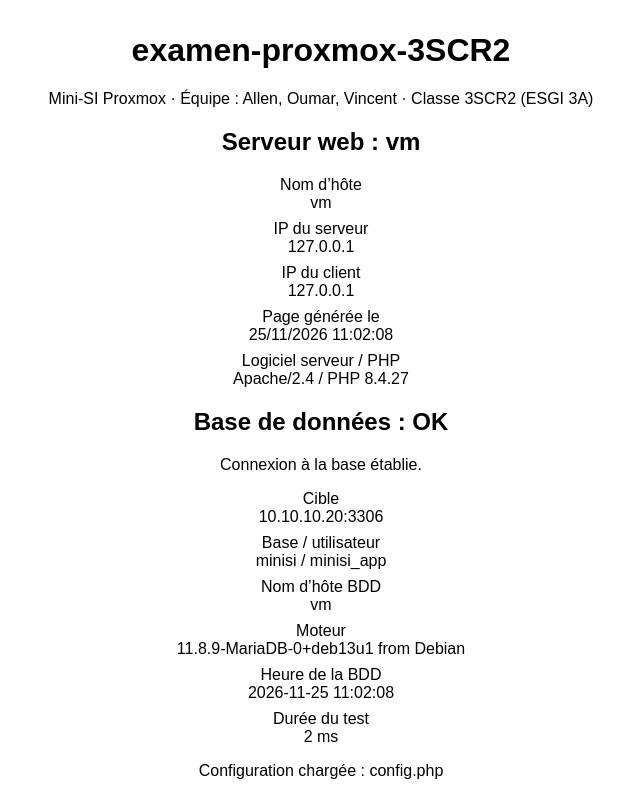
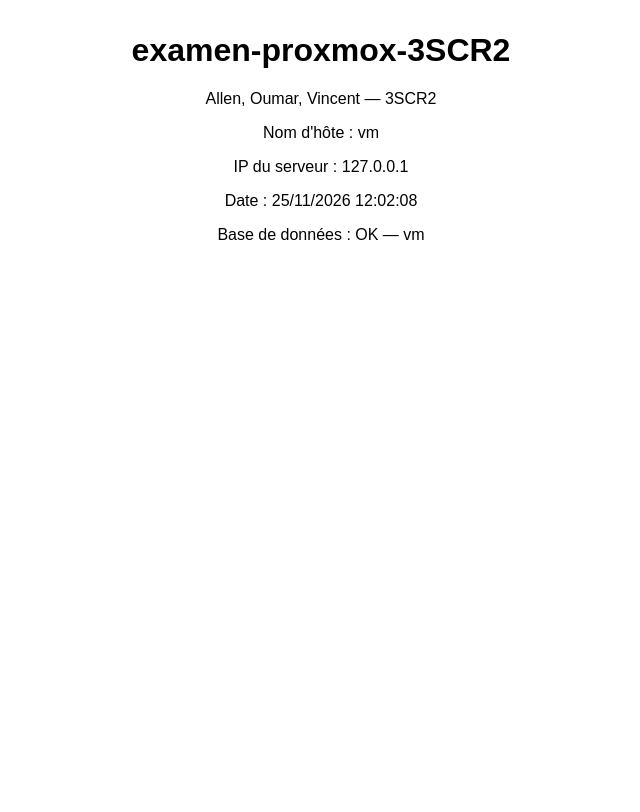
Before and after one commit to Gravityfall2/examen-proxmox-3SCR2, a PHP site: page / in a window 1280 px wide. Shown: the whole page, without its empty margins (319-959 px from the left). After the commit the page ends 240 px from the top, so only its background shows below. Run offline with PHP 8.4, Linux system fonts and the light colour scheme.

Commit message:
Site web réduit au strict minimum

```diff
--- a/web/website/index.php
+++ b/web/website/index.php
@@ -1,240 +1,68 @@
 <?php
-/*
- * examen-proxmox-3SCR2 — page de l'invité web du mini-SI.
- * Affiche l'identité du serveur (nom d'hôte, adresses) et l'état
- * de la connexion à l'invité BDD. Aucune dépendance externe.
- */
-declare(strict_types=1);
+date_default_timezone_set('Europe/Paris');
 
-header('Content-Type: text/html; charset=utf-8');
-// Jamais de cache : chaque capture doit refléter un rendu réel.
-header('Cache-Control: no-store, max-age=0');
-
-if (!ini_get('date.timezone')) {
-    date_default_timezone_set('Europe/Paris');
+function h($v)
+{
+    return htmlspecialchars((string) $v, ENT_QUOTES | ENT_SUBSTITUTE, 'UTF-8');
 }
 
-function e($value): string
-{
-    return htmlspecialchars((string) $value, ENT_QUOTES | ENT_SUBSTITUTE, 'UTF-8');
+$dbHost = null;
+try {
+    $file = file_exists(__DIR__ . '/config.php') ? __DIR__ . '/config.php' : __DIR__ . '/config.example.php';
+    $name = basename($file);
+    $cfg = null;
+    if (!file_exists($file)) {
+        error_log('minisi: aucun fichier de config');
+    } elseif (!is_readable($file)) {
+        error_log('minisi: ' . $name . ' illisible (droits ?)');
+    } else {
+        try {
+            $cfg = require $file;
+        } catch (Throwable $e) {
+            // pas de getMessage() : une ParseError peut contenir un bout du mot de passe
+            error_log('minisi: ' . $name . ' ' . get_class($e) . ' ligne ' . $e->getLine());
+            $cfg = false;
+        }
+    }
+    if ($cfg === false || $cfg === null) {
+        // erreur déjà journalisée
+    } elseif (!is_array($cfg) || array_diff(array('host', 'port', 'dbname', 'user', 'password'), array_keys($cfg))) {
+        error_log('minisi: ' . $name . ' invalide');
+    } elseif (!extension_loaded('pdo_mysql')) {
+        error_log('minisi: extension pdo_mysql absente (apt install php-mysql)');
+    } else {
+        try {
+            $dsn = 'mysql:host=' . $cfg['host'] . ';port=' . $cfg['port'] . ';dbname=' . $cfg['dbname'] . ';charset=utf8mb4';
+            $pdo = new PDO($dsn, $cfg['user'], $cfg['password'], array(
+                PDO::ATTR_TIMEOUT => 2,
+                PDO::ATTR_ERRMODE => PDO::ERRMODE_EXCEPTION,
+            ));
+            $dbHost = (string) $pdo->query('SELECT @@hostname')->fetchColumn();
+        } catch (PDOException $e) {
+            error_log('minisi: PDO (' . $name . ') ' . $e->getMessage());
+        }
+    }
+} catch (Throwable $e) {
+    error_log('minisi: ' . get_class($e) . ' ligne ' . $e->getLine());
 }
 
-// Masque (255.255.255.0 ou ffff:ffff::) -> longueur de préfixe (24, 32…).
-function prefixLength(string $mask): ?int
-{
-    $bin = $mask !== '' ? @inet_pton($mask) : false;
-    if ($bin === false) {
-        return null;
-    }
-    $bits = 0;
-    foreach (str_split($bin) as $byte) {
-        $bits += substr_count(decbin(ord($byte)), '1');
-    }
-    return $bits;
-}
-
-function short(string $text, int $max = 180): string
-{
-    $text = trim(preg_replace('/\s+/', ' ', $text) ?? $text);
-    return strlen($text) > $max ? substr($text, 0, $max) . '…' : $text;
-}
-
-/* ---------- Identité du serveur ---------- */
-
-$hostname   = gethostname() ?: 'inconnu';
-$serverAddr = $_SERVER['SERVER_ADDR'] ?? 'inconnue';
-$serverPort = $_SERVER['SERVER_PORT'] ?? '';
-$clientAddr = $_SERVER['REMOTE_ADDR'] ?? 'inconnue';
-$software   = $_SERVER['SERVER_SOFTWARE'] ?? 'inconnu';
-$renderedAt = new DateTimeImmutable('now');
-
-// Toutes les adresses de l'invité (hors loopback et lien local IPv6).
-$interfaces = [];
-if (function_exists('net_get_interfaces')) {
-    foreach (@net_get_interfaces() ?: [] as $name => $iface) {
-        foreach ($iface['unicast'] ?? [] as $addr) {
-            $ip = $addr['address'] ?? '';
-            if (!filter_var($ip, FILTER_VALIDATE_IP)) {
-                continue;
-            }
-            if ($ip === '127.0.0.1' || $ip === '::1' || stripos($ip, 'fe80:') === 0) {
-                continue;
-            }
-            $interfaces[] = [
-                'name'    => (string) $name,
-                'address' => $ip,
-                'prefix'  => prefixLength((string) ($addr['netmask'] ?? '')),
-                'family'  => filter_var($ip, FILTER_VALIDATE_IP, FILTER_FLAG_IPV4) ? 'IPv4' : 'IPv6',
-            ];
-        }
-    }
-}
-
-// Certains serveurs (ex. php -S) ne renseignent pas SERVER_ADDR :
-// on retombe alors sur la première IPv4 de l'invité.
-if ($serverAddr === 'inconnue') {
-    foreach ($interfaces as $if) {
-        if ($if['family'] === 'IPv4') {
-            $serverAddr = $if['address'];
-            break;
-        }
-    }
-}
-
-/* ---------- Configuration BDD ---------- */
-
-// Les messages n'affichent que le nom du fichier : jamais de chemin
-// absolu, jamais le texte d'une erreur de syntaxe (il peut citer le mot de passe).
-$configFile = null;
-foreach (['config.php', 'config.example.php'] as $candidate) {
-    if (is_file(__DIR__ . '/' . $candidate)) {
-        $configFile = $candidate;
-        break;
-    }
-}
-$config = [];
-$configError = null;
-if ($configFile === null) {
-    $configError = 'Aucun fichier de configuration (config.php ou config.example.php).';
-} elseif (!is_readable(__DIR__ . '/' . $configFile)) {
-    $configError = basename($configFile) . ' illisible (droits ?).';
-} else {
-    try {
-        $loaded = require __DIR__ . '/' . $configFile;
-        if (is_array($loaded)) {
-            $config = $loaded;
-        } else {
-            $configError = basename($configFile) . ' ne retourne pas de tableau.';
-        }
-    } catch (Throwable $ex) {
-        $configError = sprintf('%s illisible (%s, ligne %d).', basename($configFile), get_class($ex), $ex->getLine());
-    }
-}
-$db = [
-    'host'     => (string) ($config['host'] ?? '127.0.0.1'),
-    'port'     => (int) ($config['port'] ?? 3306),
-    'dbname'   => (string) ($config['dbname'] ?? ''),
-    'user'     => (string) ($config['user'] ?? ''),
-    'password' => (string) ($config['password'] ?? ''),
-];
-
-/* ---------- Test de la connexion BDD ---------- */
-
-$dbResult = ['ok' => false, 'error' => null, 'version' => null, 'hostname' => null, 'now' => null, 'ms' => null];
-
-if ($configError !== null) {
-    $dbResult['error'] = $configError;
-} elseif (!extension_loaded('pdo_mysql')) {
-    $dbResult['error'] = "Extension PHP pdo_mysql absente (paquet Debian : php-mysql).";
-} else {
-    $start = hrtime(true);
-    try {
-        $pdo = new PDO(
-            sprintf('mysql:host=%s;port=%d;dbname=%s;charset=utf8mb4', $db['host'], $db['port'], $db['dbname']),
-            $db['user'],
-            $db['password'],
-            [
-                PDO::ATTR_TIMEOUT => 2,
-                PDO::ATTR_ERRMODE => PDO::ERRMODE_EXCEPTION,
-                PDO::ATTR_DEFAULT_FETCH_MODE => PDO::FETCH_ASSOC,
-            ]
-        );
-        $row = $pdo->query('SELECT VERSION() AS version, NOW() AS now, @@hostname AS hostname')->fetch();
-        $dbResult['ok']       = true;
-        $dbResult['version']  = $row['version'] ?? '';
-        $dbResult['hostname'] = $row['hostname'] ?? '';
-        $dbResult['now']      = $row['now'] ?? '';
-    } catch (Throwable $ex) {
-        $dbResult['error'] = short($ex->getMessage());
-    }
-    $dbResult['ms'] = (int) round((hrtime(true) - $start) / 1e6);
-    $pdo = null;
-}
+$host = gethostname();
+$ip = isset($_SERVER['SERVER_ADDR']) ? $_SERVER['SERVER_ADDR'] : '?';
 ?>
-<!DOCTYPE html>
+<!doctype html>
 <html lang="fr">
 <head>
 <meta charset="utf-8">
 <meta name="viewport" content="width=device-width, initial-scale=1">
-<meta name="robots" content="noindex">
-<title><?= e($hostname) ?> · examen-proxmox-3SCR2</title>
-<style>
-body { font-family: sans-serif; text-align: center; max-width: 40rem; margin: 2rem auto; padding: 0 1rem; }
-table { margin: 0 auto; }
-dd { margin: 0 0 0.5rem; }
-h2, dd, td { overflow-wrap: anywhere; }
-</style>
+<title><?= h($host) ?> - examen-proxmox-3SCR2</title>
+<style>body { font-family: sans-serif; text-align: center; margin: 2rem auto; max-width: 40rem; padding: 0 1rem; }</style>
 </head>
 <body>
-<header>
-    <h1>examen-proxmox-3SCR2</h1>
-    <p>Mini-SI Proxmox · Équipe : Allen, Oumar, Vincent · Classe 3SCR2 (ESGI 3A)</p>
-</header>
-
-<main>
-    <section>
-        <h2>Serveur web : <?= e($hostname) ?></h2>
-        <dl>
-            <dt>Nom d’hôte</dt>
-            <dd><?= e($hostname) ?></dd>
-            <dt>IP du serveur</dt>
-            <dd><?= e($serverAddr) ?></dd>
-            <dt>IP du client</dt>
-            <dd><?= e($clientAddr) ?></dd>
-            <dt>Page générée le</dt>
-            <dd><time datetime="<?= e($renderedAt->format(DATE_ATOM)) ?>"><?= e($renderedAt->format('d/m/Y H:i:s')) ?></time></dd>
-            <dt>Logiciel serveur / PHP</dt>
-            <dd><?= e($software) ?> / PHP <?= e(PHP_VERSION) ?></dd>
-        </dl>
-
-        <?php if ($interfaces): ?>
-        <table>
-            <caption>Adresses de l’invité</caption>
-            <thead>
-                <tr><th scope="col">Interface</th><th scope="col">Adresse / préfixe</th></tr>
-            </thead>
-            <tbody>
-                <?php foreach ($interfaces as $if): ?>
-                <tr>
-                    <td><?= e($if['name']) ?></td>
-                    <td><?= e($if['address'] . ($if['prefix'] !== null ? '/' . $if['prefix'] : '')) ?></td>
-                </tr>
-                <?php endforeach; ?>
-            </tbody>
-        </table>
-        <?php endif; ?>
-    </section>
-
-    <section>
-        <h2>Base de données : <?= $dbResult['ok'] ? 'OK' : 'KO' ?></h2>
-        <?php if ($dbResult['ok']): ?>
-        <p>Connexion à la base établie.</p>
-        <?php else: ?>
-        <p>Connexion à la base impossible : <?= e($dbResult['error'] ?? 'erreur inconnue') ?></p>
-        <?php endif; ?>
-        <dl>
-            <dt>Cible</dt>
-            <dd><?= e($db['host'] . ':' . $db['port']) ?></dd>
-            <dt>Base / utilisateur</dt>
-            <dd><?= e($db['dbname']) ?> / <?= e($db['user']) ?></dd>
-            <?php if ($dbResult['ok']): ?>
-            <dt>Nom d’hôte BDD</dt>
-            <dd><?= e($dbResult['hostname']) ?></dd>
-            <dt>Moteur</dt>
-            <dd><?= e($dbResult['version']) ?></dd>
-            <dt>Heure de la BDD</dt>
-            <dd><?= e($dbResult['now']) ?></dd>
-            <?php endif; ?>
-            <?php if ($dbResult['ms'] !== null): ?>
-            <dt>Durée du test</dt>
-            <dd><?= e($dbResult['ms']) ?> ms</dd>
-            <?php endif; ?>
-        </dl>
-    </section>
-</main>
-
-<footer>
-    <p>Configuration chargée : <?= e($configFile ?? 'aucune') ?></p>
-</footer>
+<h1>examen-proxmox-3SCR2</h1>
+<p>Allen, Oumar, Vincent — 3SCR2</p>
+<p>Nom d'hôte : <?= h($host) ?></p>
+<p>IP du serveur : <?= h($ip) ?></p>
+<p>Date : <?= h(date('d/m/Y H:i:s')) ?></p>
+<p>Base de données : <?= $dbHost !== null ? 'OK — ' . h($dbHost) : 'KO' ?></p>
 </body>
 </html>
```
Also changed, not shown: web/website/README.md.
